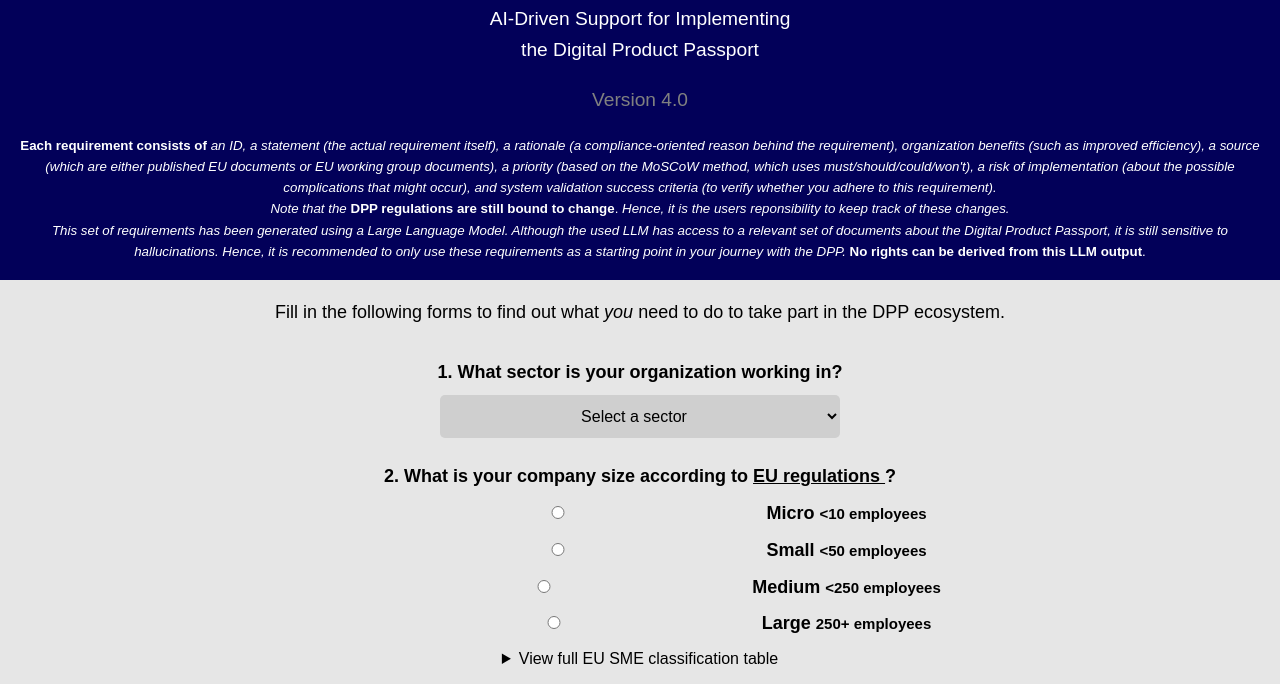
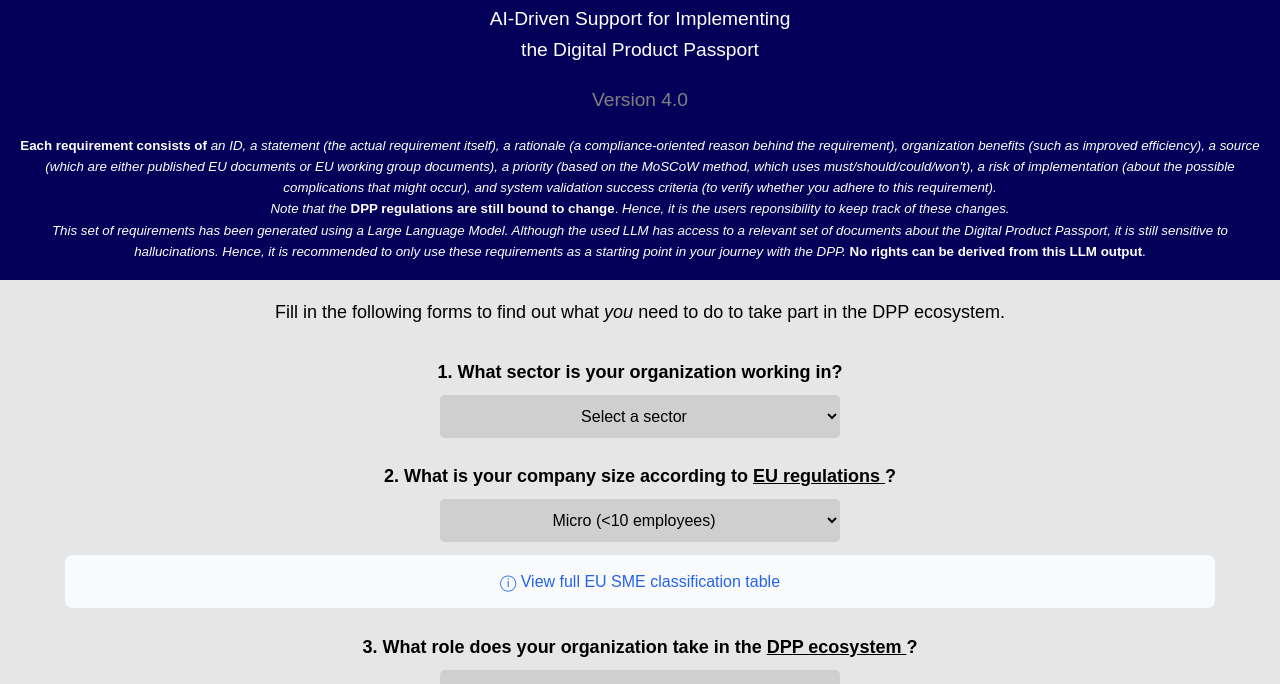
Before and after one commit to isabelrut/system-ai, a website: page docs/index.html in a window 1280 px wide. Shown: the part 92-776 px from the top of the page. Drawn offline with nearby package versions, Linux system fonts and the light colour scheme.

Commit message:
Updated UX user input

```diff
--- a/docs/index.html
+++ b/docs/index.html
@@ -149,31 +149,12 @@
                 </a>?
             </label>
 
-            <div class="radio-group">
-                <label class="radio-option">
-                    <input type="radio" name="size" value="micro">
-                    <span>Micro</span>
-                    <small>&lt;10 employees</small>
-                </label>
-
-                <label class="radio-option">
-                    <input type="radio" name="size" value="small">
-                    <span>Small</span>
-                    <small>&lt;50 employees</small>
-                </label>
-
-                <label class="radio-option">
-                    <input type="radio" name="size" value="medium">
-                    <span>Medium</span>
-                    <small>&lt;250 employees</small>
-                </label>
-
-                <label class="radio-option">
-                    <input type="radio" name="size" value="large">
-                    <span>Large</span>
-                    <small>250+ employees</small>
-                </label>
-            </div>
+            <select id="size" name="size">
+                <option value="micro">Micro (<10 employees)</option>
+                <option value="small">Small (<50 employees)</option>
+                <option value="medium">Medium (<250 employees)</option>
+                <option value="large">Large (250+ employees)</option>
+            </select>
 
             <details class="help-box">
                 <summary>View full EU SME classification table</summary>
--- a/docs/style.css
+++ b/docs/style.css
@@ -309,3 +309,52 @@ img {
 .llm-details strong {
     color: #020059;
 }
+
+/* ===========================
+   Help boxes for user input
+=========================== */
+
+/* Expandable help sections */
+.help-box {
+    margin-top: 0.75rem;
+    padding: 0.85rem 1rem;
+    background: #f8fafc;
+    border: 1px solid #e2e8f0;
+    border-radius: 8px;
+}
+
+.help-box summary {
+    cursor: pointer;
+    font-weight: 500;
+    color: #2563eb;
+    list-style: none;
+}
+
+.help-box summary::-webkit-details-marker {
+    display: none;
+}
+
+.help-box summary::before {
+    content: "ⓘ ";
+}
+
+/* Images inside help sections */
+.help-image {
+    width: 100%;
+    max-width: 100%;
+    margin-top: 1rem;
+    border-radius: 6px;
+}
+
+/* Optional smaller variant */
+.small-image {
+    max-width: 400px;
+}
+
+/* Supporting explanatory text */
+.help-text {
+    margin-top: 1rem;
+    font-size: 0.95rem;
+    line-height: 1.5;
+    color: #374151;
+}
```
